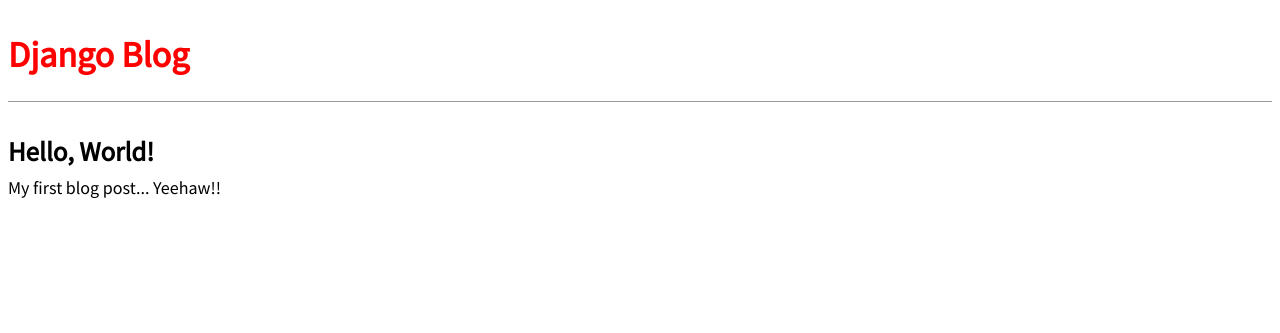
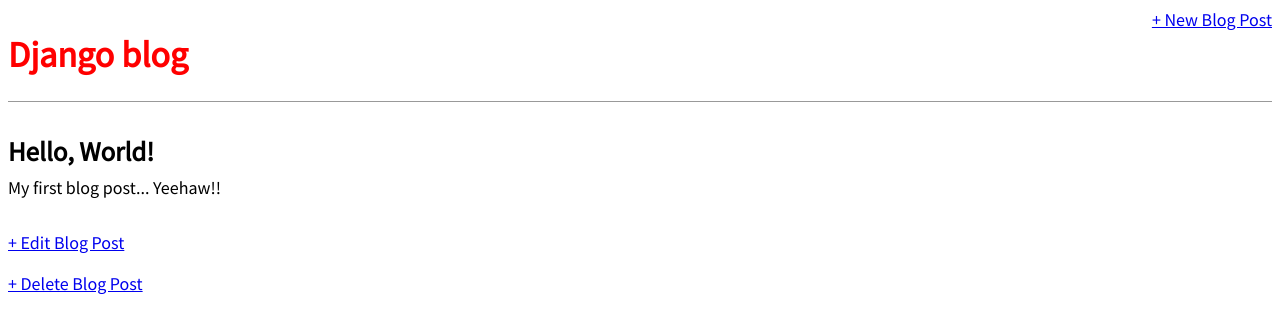
Before and after one commit to JesseZeph/blog-app, a Django app: page /post/1/ in a window 1280 px wide. Shown: the top 333 px of the page. Run offline with Django 3.2, Linux system fonts and the light colour scheme; data comes from the database, SQL or seed files in the repository; both versions use the stored data as it was after the commit.

Commit message:
new functionalities

```diff
--- a/blog/models.py
+++ b/blog/models.py
@@ -1,4 +1,5 @@
 from django.db import models
+from django.urls import reverse
 
 # Create your models here.
 
@@ -13,3 +14,6 @@
 
     def __str__(self):
         return self.title
+
+    def get_absolute_url(self):
+        return reverse('post_detail', args=[str(self.id)])
--- a/blog/urls.py
+++ b/blog/urls.py
@@ -1,7 +1,10 @@
 from django.urls import path
-from .views import BlogViewList, BlogDetailView
+from .views import BlogViewList, BlogDetailView, BlogCreateView, BlogUpdateView, BlogDeleteView
 
 urlpatterns = [
+    path('post/<int:pk>/delete/', BlogDeleteView.as_view(), name="post_delete"),
+    path('post/<int:pk>/edit/', BlogUpdateView.as_view(), name='post_edit'),
+    path('post/new/', BlogCreateView.as_view(), name='post_new'),
     path('post/<int:pk>/', BlogDetailView.as_view(),
     name='post_detail' ),
     path('', BlogViewList.as_view(), name='home'),
--- a/blog/views.py
+++ b/blog/views.py
@@ -1,4 +1,7 @@
 from django.views.generic import ListView, DetailView
+from django.views.generic.edit import CreateView, UpdateView, DeleteView
+
+from django.urls import reverse_lazy
 from .models import Post
 
 # Create your views here.
@@ -12,3 +15,18 @@
 class BlogDetailView(DetailView):
     model = Post
     template_name = 'post_detail.html'
+
+class BlogCreateView(CreateView):
+    model = Post
+    template_name = 'post_new.html'
+    fields =['title', 'author', 'body']
+
+class BlogUpdateView(UpdateView):
+    model = Post
+    template_name = 'post_edit.html'
+    fields =['title', 'body']
+
+class BlogDeleteView(DeleteView):
+    model = Post
+    template_name = 'post_delete.html'
+    success_url = reverse_lazy('home')
--- a/templates/base.html
+++ b/templates/base.html
@@ -9,9 +9,16 @@
     <link rel="stylesheet" href="{% static 'css/base.css' %}" />
   </head>
   <body>
-    <header>
-      <h1><a href="{% url 'home' %}">Django Blog</a></h1>
-    </header>
-    <div>{% block content %} {% endblock content %}</div>
+    <div>
+      <header>
+        <div class="nav-left">
+          <h1><a href="{% url 'home' %}">Django blog</a></h1>
+        </div>
+        <div>
+          <a href="{% url 'post_new' %}">+ New Blog Post</a>
+        </div>
+      </header>
+      {% block content %} {% endblock content %}
+    </div>
   </body>
 </html>
--- a/templates/post_detail.html
+++ b/templates/post_detail.html
@@ -3,5 +3,8 @@
   <h2>{{ object.title }}</h2>
   <p>{{ object.body }}</p>
 </div>
+<p><a href="{% url 'post_edit' post.pk %}">+ Edit Blog Post</a></p>
+<p></p>
+<p><a href="{% url 'post_delete' post.pk %}">+ Delete Blog Post</a></p>
 
 {% endblock content %}
```
Also changed, not shown: blog/tests.py (+24 -0 lines), templates/post_delete.html (added, +8 -0 lines), templates/post_edit.html (added, +8 -0 lines), templates/post_new.html (added, +7 -0 lines), db.sqlite3.
